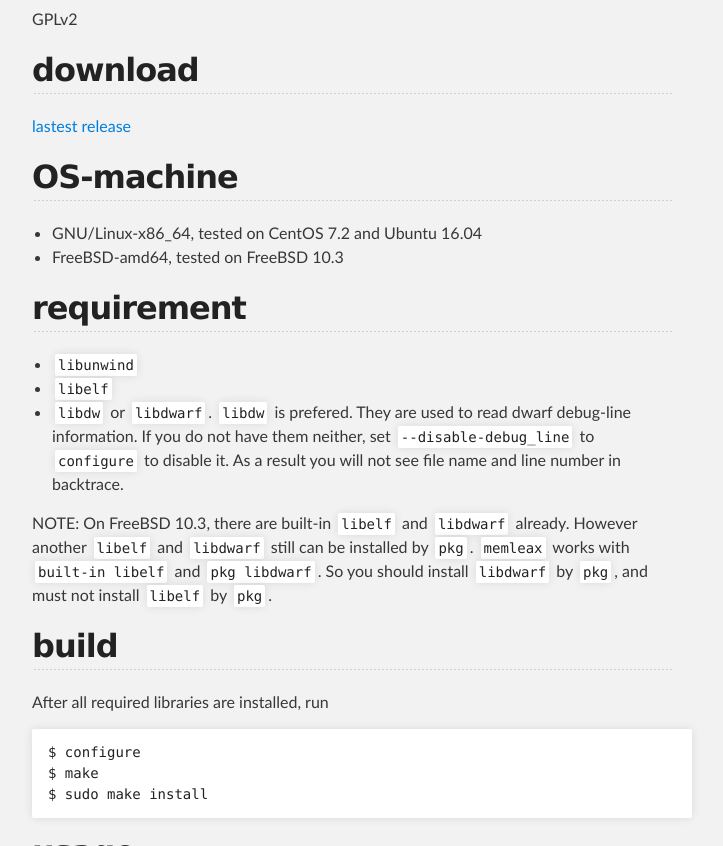
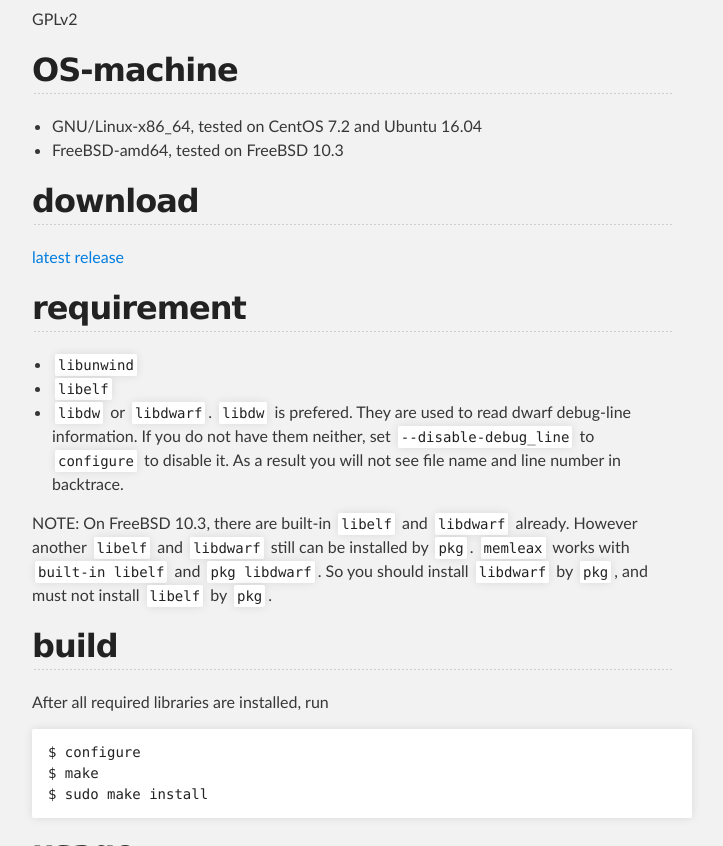
Before and after one commit to WuBingzheng/memleax, a plain HTML site: page index.html in a window 1280 px wide. Shown: the part 1983-2829 px from the top of the page, without its empty margins (288-1011 px from the left). Drawn offline with Linux system fonts and the light colour scheme.

```diff
--- a/index.html
+++ b/index.html
@@ -116,17 +116,17 @@ convenient and suitable for production environment.</p>
 <p>GPLv2</p>
 
 <h2>
-<a id="download" class="anchor" href="#download" aria-hidden="true"><span aria-hidden="true" class="octicon octicon-link"></span></a>download</h2>
-
-<p><a href="https://github.com/WuBingzheng/memleax/releases/tag/v1.0">lastest release</a></p>
-
-<h2>
 <a id="os-machine" class="anchor" href="#os-machine" aria-hidden="true"><span aria-hidden="true" class="octicon octicon-link"></span></a>OS-machine</h2>
 
 <ul>
 <li>GNU/Linux-x86_64, tested on CentOS 7.2 and Ubuntu 16.04</li>
 <li>FreeBSD-amd64, tested on FreeBSD 10.3</li>
 </ul>
+
+<h2>
+<a id="download" class="anchor" href="#download" aria-hidden="true"><span aria-hidden="true" class="octicon octicon-link"></span></a>download</h2>
+
+<p><a href="https://github.com/WuBingzheng/memleax/releases/tag/v1.0">latest release</a></p>
 
 <h2>
 <a id="requirement" class="anchor" href="#requirement" aria-hidden="true"><span aria-hidden="true" class="octicon octicon-link"></span></a>requirement</h2>
```
Also changed, not shown: params.json (+1 -1 lines).
